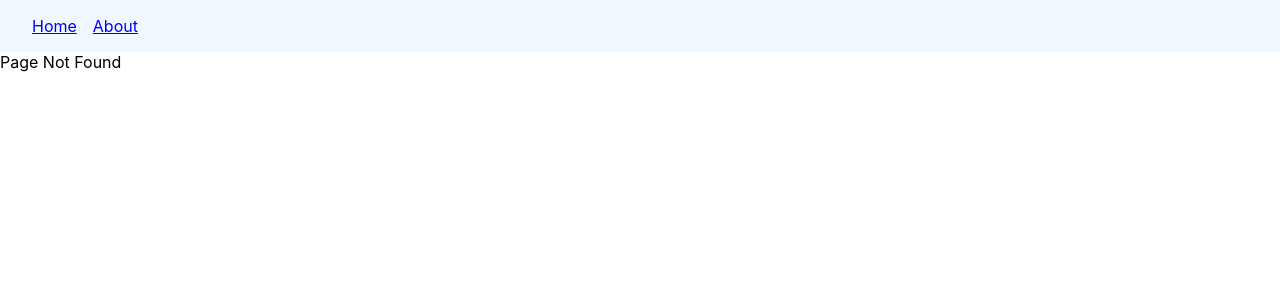
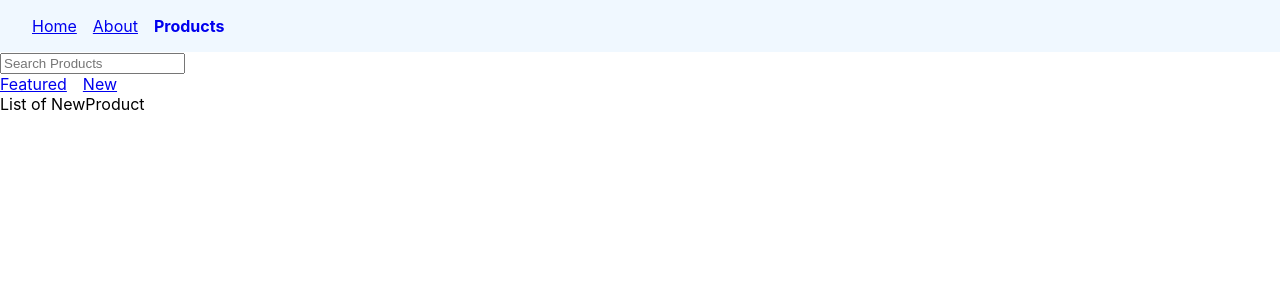
Before and after one commit to aniket7515/REACT-ROUTER-DOM, a React (Create React App) app: page /products/new in a window 1280 px wide. Before the commit this address had no page. Shown: the top 300 px of the page. Built offline with nearby package versions, Linux system fonts and the light colour scheme.

Commit message:
Nested Routes

```diff
--- a/src/App.js
+++ b/src/App.js
@@ -2,10 +2,13 @@
 
 import './App.css';
 import About from './components/About';
+import FeaturedProduct from './components/FeaturedProduct';
 import Home from './components/Home';
 import Navbar from './components/Navbar';
+import NewProduct from './components/NewProduct';
 import NoMatch from './components/NoMatch';
 import OrderSummary from './components/OrderSummary';
+import Product from './components/Product';
 
 function App() {
   return (
@@ -17,6 +20,10 @@
       <Route path="/" element={<Home/>}></Route>
       <Route path="/about" element={<About/>}></Route>
       <Route path="/order-summary" element={<OrderSummary/>}></Route>
+      <Route path="/products" element={<Product/>}>
+        <Route path="featured" element={<FeaturedProduct/>} />
+        <Route path="new" element={<NewProduct/>}/>
+      </Route>
       <Route path="*" element={<NoMatch/>}></Route>
     </Routes>
 
--- /dev/null
+++ b/src/components/FeaturedProduct.jsx
@@ -0,0 +1,9 @@
+import React from 'react'
+
+const FeaturedProduct = () => {
+  return (
+    <div>List of FeaturedProduct</div>
+  )
+}
+
+export default FeaturedProduct
--- a/src/components/Navbar.jsx
+++ b/src/components/Navbar.jsx
@@ -13,9 +13,10 @@
 
 
   return (
-    <nav>
+    <nav className='primary-nav'>
         <NavLink style={navLinkStyles} to="/">Home</NavLink>
         <NavLink style={navLinkStyles} to="/about">About</NavLink>
+        <NavLink style={navLinkStyles} to="/products">Products</NavLink>
 
 
     </nav>
--- /dev/null
+++ b/src/components/NewProduct.jsx
@@ -0,0 +1,9 @@
+import React from 'react'
+
+const NewProduct = () => {
+  return (
+    <div>List of NewProduct</div>
+  )
+}
+
+export default NewProduct
--- /dev/null
+++ b/src/components/Product.jsx
@@ -0,0 +1,22 @@
+import React from 'react'
+import { Link , Outlet} from 'react-router-dom'
+
+const Product = () => {
+  return (
+      <>
+       <div>
+          <input type="search" placeholder="Search Products" />
+       </div>
+
+       <nav>
+           <Link to="featured">Featured</Link>
+           <Link to="new">New</Link>
+       </nav>
+
+       <Outlet/>
+      </>
+
+  )
+}
+
+export default Product
--- a/src/index.css
+++ b/src/index.css
@@ -12,7 +12,7 @@
     monospace;
 }
 
-nav{
+.primary-nav{
   background-color:aliceblue;
   padding: 16px 32px;
 }
```
